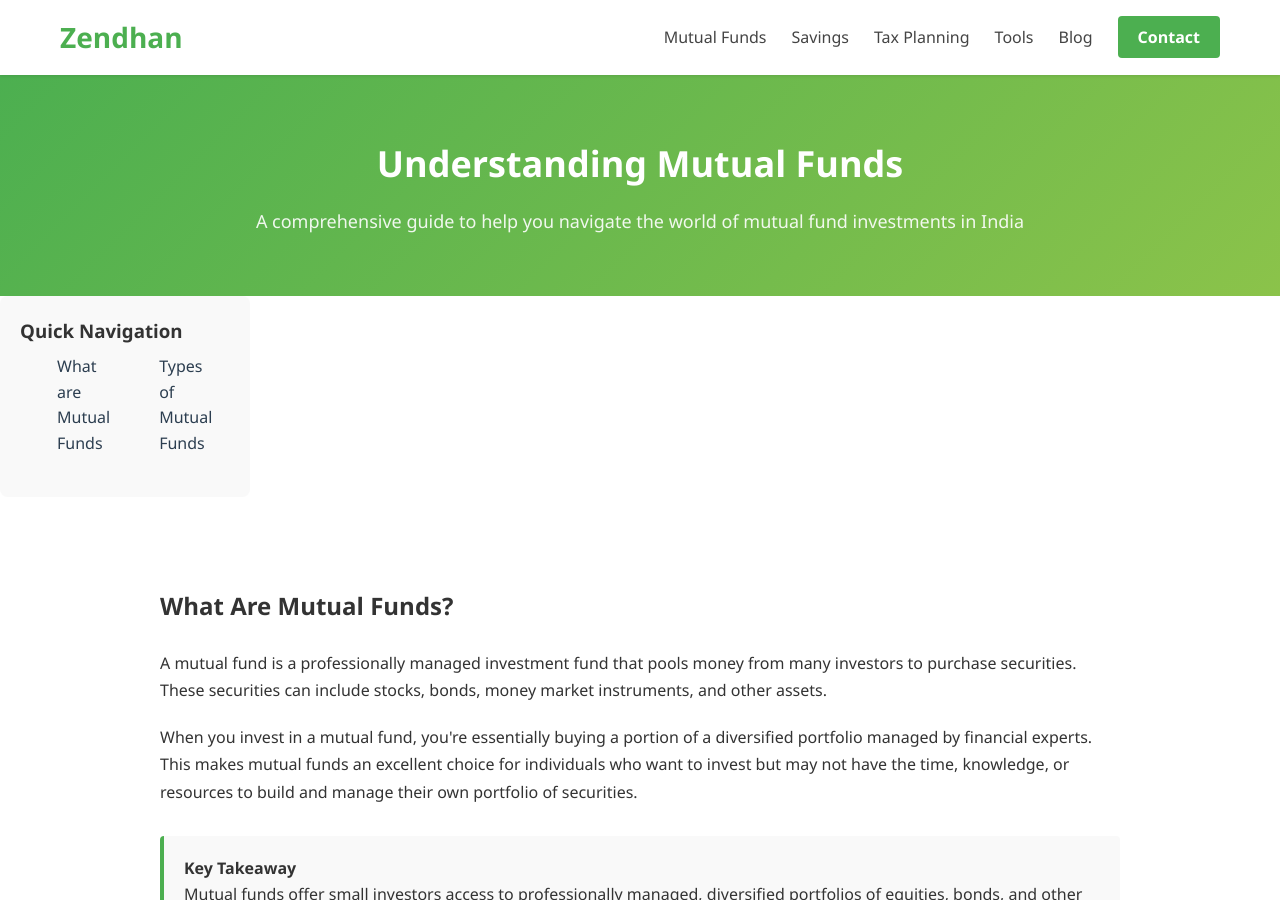
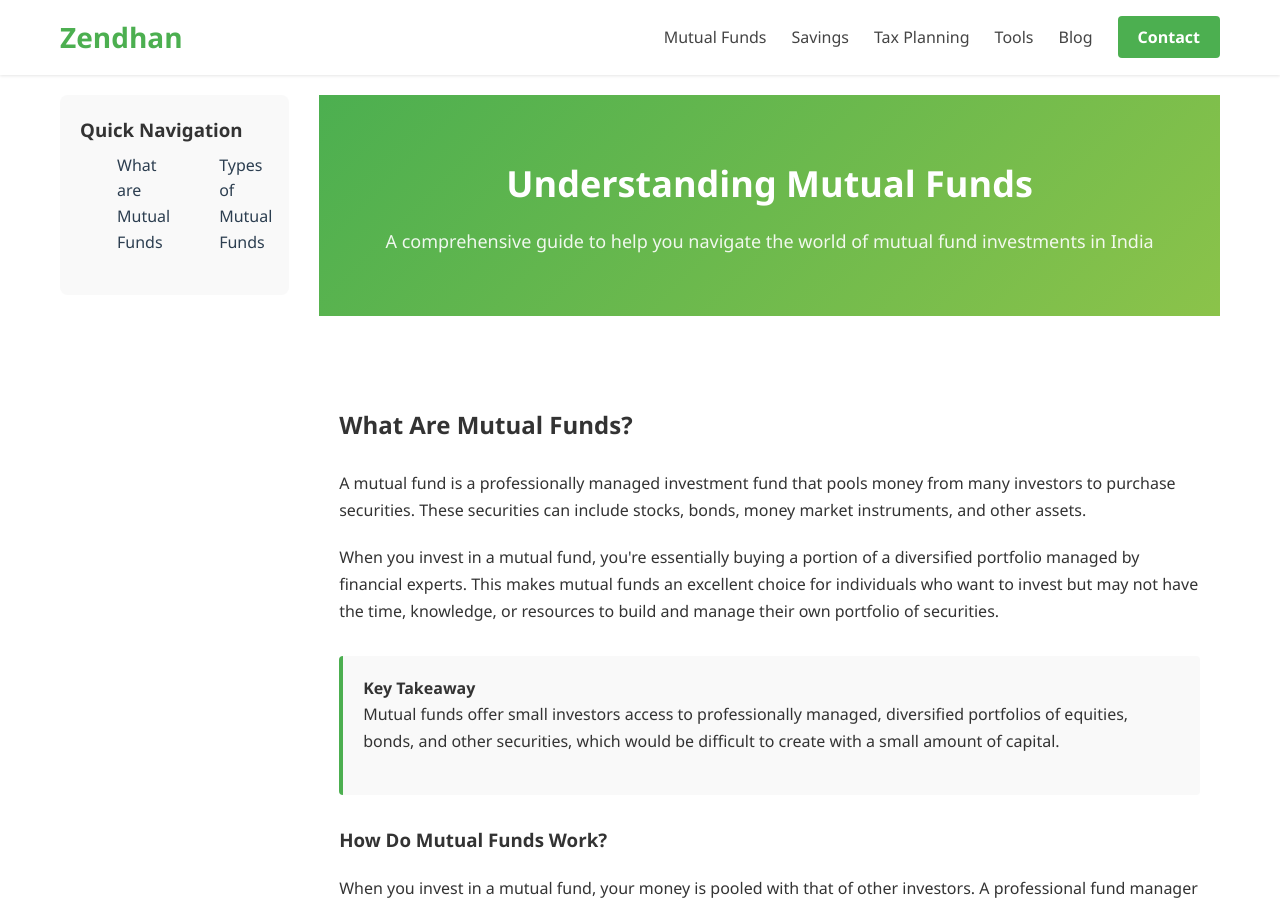
Before and after one commit to nandan11/zendhan, a Jekyll site: the page built from mutual-funds.html, in a window 1280 px wide and 900 px high. Built offline with Jekyll 4.4.1, drawn with Linux system fonts in a browser that asks for light colours.

Commit message:
Update mutual-funds.html

```diff
--- a/mutual-funds.html
+++ b/mutual-funds.html
@@ -3,14 +3,8 @@ layout: default
 title: Understanding Mutual Funds
 ---
 <link rel="stylesheet" href="{{ '/assets/css/mutual-funds.css' | relative_url }}">
-<!-- Page Title -->
-<section class="page-title">
-    <div class="page-title-container">
-        <h1>Understanding Mutual Funds</h1>
-        <p>A comprehensive guide to help you navigate the world of mutual fund investments in India</p>
-    </div>
-</section>
-<!-- Quick Navigation - INSERT HERE -->
+<div class="page-layout">
+  <!-- Quick Navigation - INSERT HERE -->
 <nav class="quick-navigation">
     <h3>Quick Navigation</h3>
     <ul>
@@ -20,6 +14,16 @@ title: Understanding Mutual Funds
         <li><a href="#how-to-invest">How to Invest</a></li>
     </ul>
 </nav>
+<main class="main-content">
+<!-- Page Title -->
+<section class="page-title">
+    <div class="page-title-container">
+        <h1>Understanding Mutual Funds</h1>
+        <p>A comprehensive guide to help you navigate the world of mutual fund investments in India</p>
+    </div>
+</section>
+
+
 <!-- Content Area -->
 <div class="content-area">
     <div class="content-block" id="what-are-mutual-funds">
@@ -248,3 +252,5 @@ title: Understanding Mutual Funds
         </div>
     </div>
 </div>
+</main>
+</div>
```
